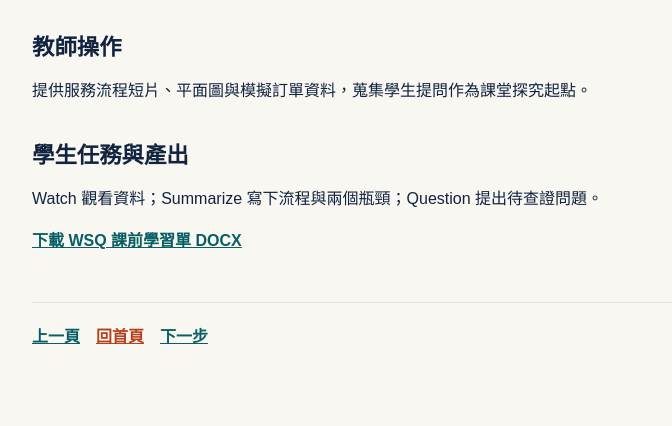
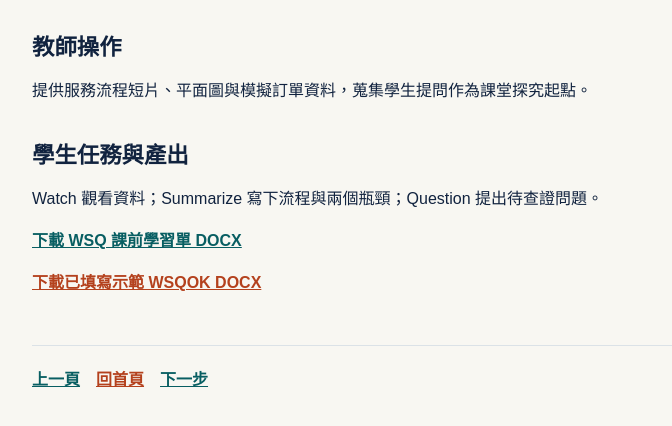
Before and after one commit to obgs0720/pbl-smart-ordering-workshop, a plain HTML site: page dist/02-WSQ課前自學.html in a window 1280 px wide. Shown: the part 296-722 px from the top of the page, without its empty margins (252-924 px from the left). Drawn offline with Linux system fonts and the light colour scheme.

Commit message:
Update Site source

```diff
--- a/dist/02-WSQ課前自學.html
+++ b/dist/02-WSQ課前自學.html
@@ -1 +1 @@
-<!doctype html><html lang="zh-Hant"><head><meta charset="utf-8"><meta name="viewport" content="width=device-width,initial-scale=1"><title>02 WSQ課前自學</title><link rel="stylesheet" href="styles.css"><link rel="stylesheet" href="pages.css"></head><body><main class="lesson"><p class="eyebrow">階段 02｜課前 20 分鐘</p><h1>WSQ 課前自學：觀看、摘要、提問</h1><p class="lesson-lead">讓學生帶著初步理解與真實問題進入課堂。</p><h2>教師操作</h2><p>提供服務流程短片、平面圖與模擬訂單資料，蒐集學生提問作為課堂探究起點。</p><h2>學生任務與產出</h2><p>Watch 觀看資料；Summarize 寫下流程與兩個瓶頸；Question 提出待查證問題。</p><a class="download" href="教材/02_WSQ課前學習單.docx" download>下載 WSQ 課前學習單 DOCX</a><nav class="lesson-nav"><a href="01-情境導入.html">上一頁</a><a href="index.html">回首頁</a><a href="03-PBL問題分析.html">下一步</a></nav></main></body></html>
+<!doctype html><html lang="zh-Hant"><head><meta charset="utf-8"><meta name="viewport" content="width=device-width,initial-scale=1"><title>02 WSQ課前自學</title><link rel="stylesheet" href="styles.css"><link rel="stylesheet" href="pages.css"></head><body><main class="lesson"><p class="eyebrow">階段 02｜課前 20 分鐘</p><h1>WSQ 課前自學：觀看、摘要、提問</h1><p class="lesson-lead">讓學生帶著初步理解與真實問題進入課堂。</p><h2>教師操作</h2><p>提供服務流程短片、平面圖與模擬訂單資料，蒐集學生提問作為課堂探究起點。</p><h2>學生任務與產出</h2><p>Watch 觀看資料；Summarize 寫下流程與兩個瓶頸；Question 提出待查證問題。</p><a class="download" href="教材/02_WSQ課前學習單.docx" download>下載 WSQ 課前學習單 DOCX</a><p><a class="inline-link" href="教材/WSQOK.docx" download>下載已填寫示範 WSQOK DOCX</a></p><nav class="lesson-nav"><a href="01-情境導入.html">上一頁</a><a href="index.html">回首頁</a><a href="03-PBL問題分析.html">下一步</a></nav></main></body></html>
```
Also changed, not shown: 2 other files.
